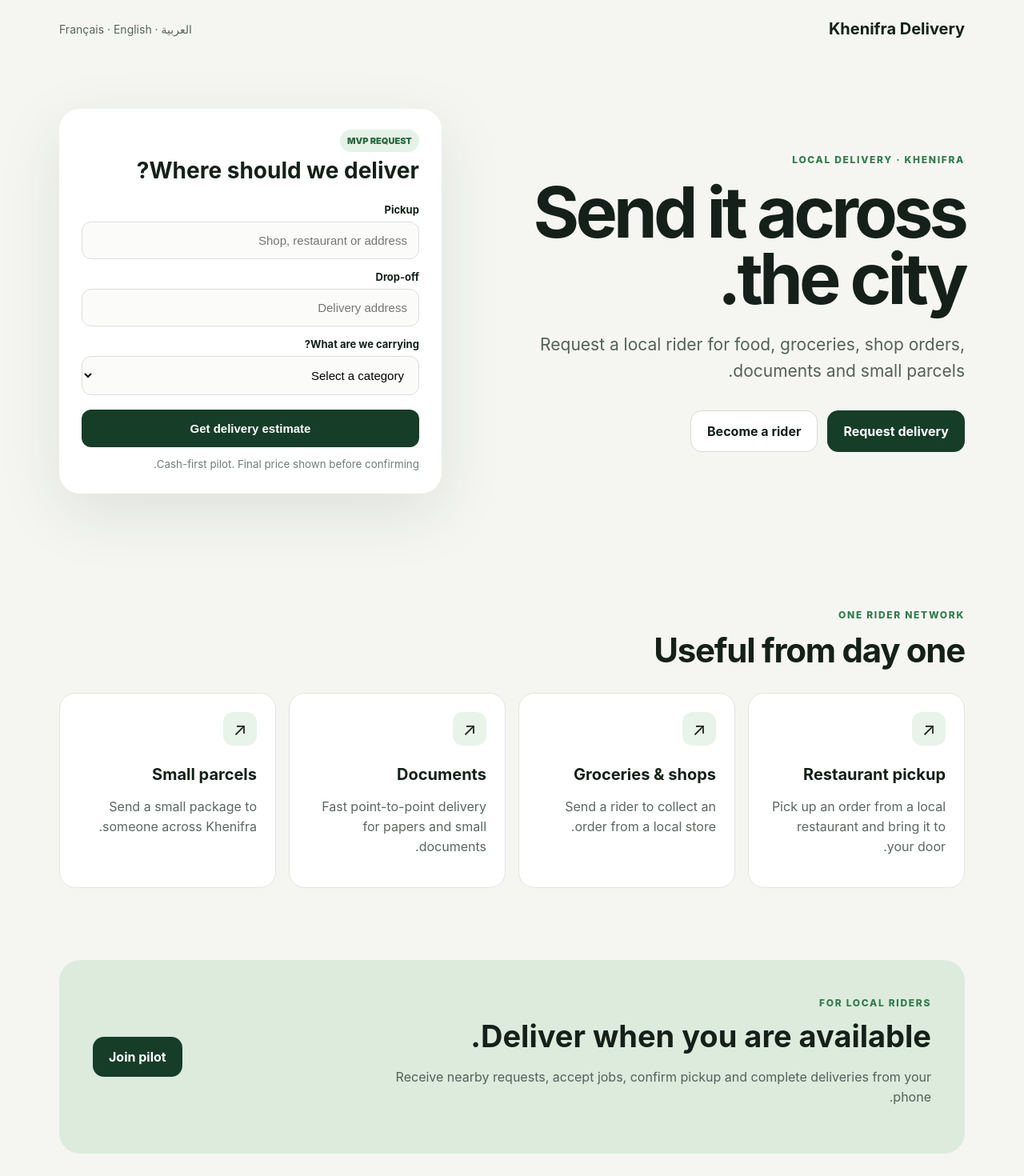
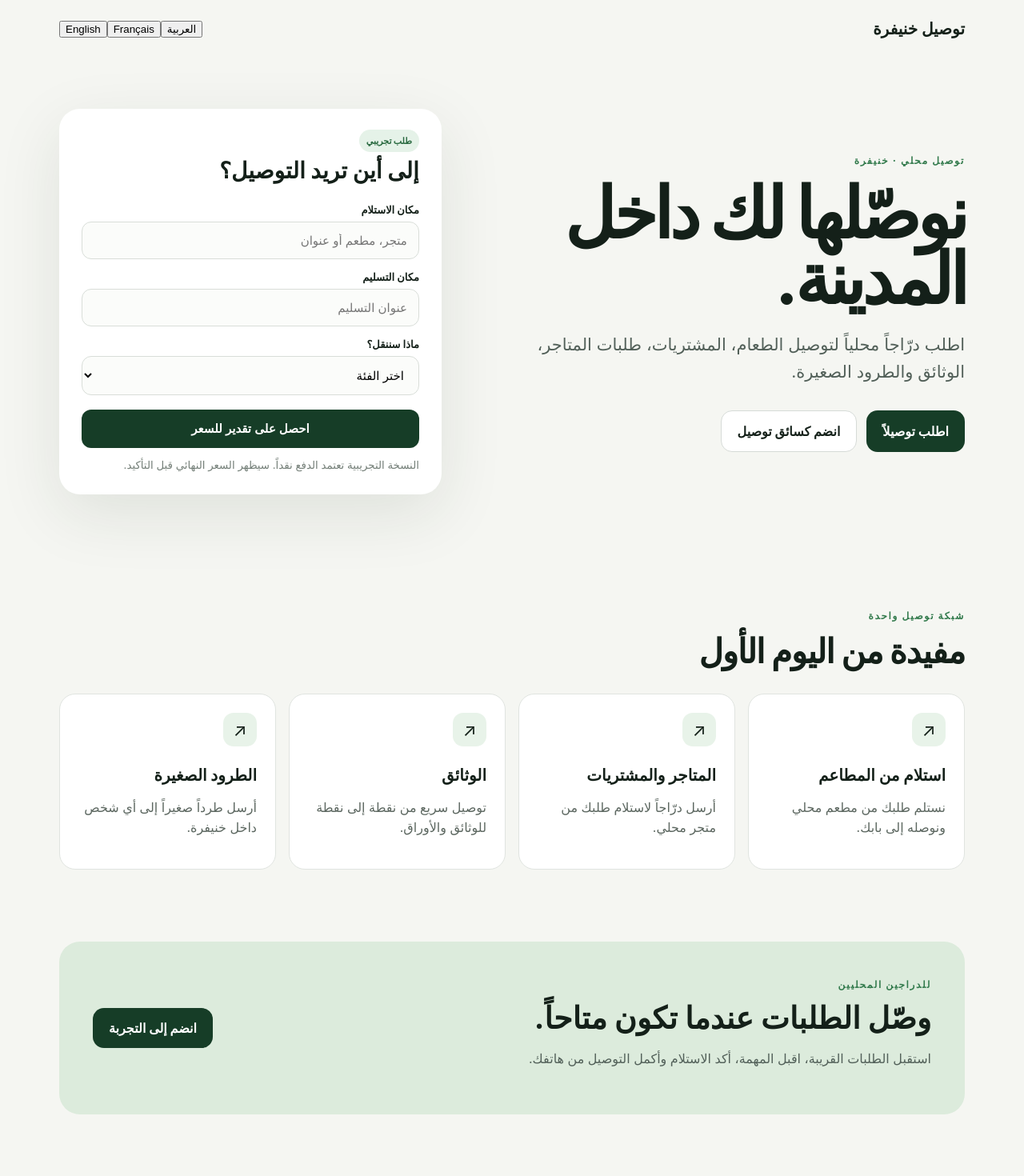
Before and after one commit to yopisimoni/yopisimoni, a Next.js app in the folder projects/khenifra-bike-delivery/: page / in a window 1280 px wide. Shown: the top 1470 px of the page at 80% size. Built offline with nearby package versions, Linux system fonts and the light colour scheme.

Commit message:
Add Arabic-first multilingual UI with RTL support

```diff
--- a/projects/khenifra-bike-delivery/src/app/page.tsx
+++ b/projects/khenifra-bike-delivery/src/app/page.tsx
@@ -1,58 +1,168 @@
-const services = [
-  ["Restaurant pickup", "Pick up an order from a local restaurant and bring it to your door."],
-  ["Groceries & shops", "Send a rider to collect an order from a local store."],
-  ["Documents", "Fast point-to-point delivery for papers and small documents."],
-  ["Small parcels", "Send a small package to someone across Khenifra."],
-];
+"use client";
+
+import { useState } from "react";
+
+type Lang = "ar" | "fr" | "en";
+
+const copy = {
+  ar: {
+    brand: "توصيل خنيفرة",
+    eyebrow: "توصيل محلي · خنيفرة",
+    title: "نوصّلها لك داخل المدينة.",
+    lead: "اطلب درّاجاً محلياً لتوصيل الطعام، المشتريات، طلبات المتاجر، الوثائق والطرود الصغيرة.",
+    request: "اطلب توصيلاً",
+    rider: "انضم كسائق توصيل",
+    requestTag: "طلب تجريبي",
+    where: "إلى أين تريد التوصيل؟",
+    pickup: "مكان الاستلام",
+    pickupPlaceholder: "متجر، مطعم أو عنوان",
+    dropoff: "مكان التسليم",
+    dropoffPlaceholder: "عنوان التسليم",
+    carrying: "ماذا سننقل؟",
+    choose: "اختر الفئة",
+    food: "طلب طعام",
+    groceries: "مشتريات / طلب متجر",
+    documents: "وثائق",
+    parcel: "طرد صغير",
+    estimate: "احصل على تقدير للسعر",
+    cash: "النسخة التجريبية تعتمد الدفع نقداً. سيظهر السعر النهائي قبل التأكيد.",
+    network: "شبكة توصيل واحدة",
+    useful: "مفيدة من اليوم الأول",
+    services: [
+      ["استلام من المطاعم", "نستلم طلبك من مطعم محلي ونوصله إلى بابك."],
+      ["المتاجر والمشتريات", "أرسل درّاجاً لاستلام طلبك من متجر محلي."],
+      ["الوثائق", "توصيل سريع من نقطة إلى نقطة للوثائق والأوراق."],
+      ["الطرود الصغيرة", "أرسل طرداً صغيراً إلى أي شخص داخل خنيفرة."],
+    ],
+    forRiders: "للدراجين المحليين",
+    riderTitle: "وصّل الطلبات عندما تكون متاحاً.",
+    riderText: "استقبل الطلبات القريبة، اقبل المهمة، أكد الاستلام وأكمل التوصيل من هاتفك.",
+    join: "انضم إلى التجربة",
+  },
+  fr: {
+    brand: "Khenifra Livraison",
+    eyebrow: "LIVRAISON LOCALE · KHENIFRA",
+    title: "On livre partout dans la ville.",
+    lead: "Demandez un livreur local pour les repas, courses, commandes de magasins, documents et petits colis.",
+    request: "Demander une livraison",
+    rider: "Devenir livreur",
+    requestTag: "DEMANDE MVP",
+    where: "Où devons-nous livrer ?",
+    pickup: "Ramassage",
+    pickupPlaceholder: "Magasin, restaurant ou adresse",
+    dropoff: "Livraison",
+    dropoffPlaceholder: "Adresse de livraison",
+    carrying: "Que transportons-nous ?",
+    choose: "Choisir une catégorie",
+    food: "Commande de repas",
+    groceries: "Courses / commande magasin",
+    documents: "Documents",
+    parcel: "Petit colis",
+    estimate: "Obtenir une estimation",
+    cash: "Pilote en paiement comptant. Le prix final sera affiché avant confirmation.",
+    network: "UN SEUL RÉSEAU DE LIVREURS",
+    useful: "Utile dès le premier jour",
+    services: [
+      ["Ramassage restaurant", "Nous récupérons votre commande dans un restaurant local et la livrons chez vous."],
+      ["Courses & magasins", "Envoyez un livreur récupérer une commande dans un commerce local."],
+      ["Documents", "Livraison rapide de documents d’un point à un autre."],
+      ["Petits colis", "Envoyez un petit colis à quelqu’un dans Khenifra."],
+    ],
+    forRiders: "POUR LES LIVREURS LOCAUX",
+    riderTitle: "Livrez quand vous êtes disponible.",
+    riderText: "Recevez les demandes proches, acceptez les missions, confirmez le ramassage et terminez les livraisons depuis votre téléphone.",
+    join: "Rejoindre le pilote",
+  },
+  en: {
+    brand: "Khenifra Delivery",
+    eyebrow: "LOCAL DELIVERY · KHENIFRA",
+    title: "Send it across the city.",
+    lead: "Request a local rider for food, groceries, shop orders, documents and small parcels.",
+    request: "Request delivery",
+    rider: "Become a rider",
+    requestTag: "MVP REQUEST",
+    where: "Where should we deliver?",
+    pickup: "Pickup",
+    pickupPlaceholder: "Shop, restaurant or address",
+    dropoff: "Drop-off",
+    dropoffPlaceholder: "Delivery address",
+    carrying: "What are we carrying?",
+    choose: "Select a category",
+    food: "Food order",
+    groceries: "Groceries / shop order",
+    documents: "Documents",
+    parcel: "Small parcel",
+    estimate: "Get delivery estimate",
+    cash: "Cash-first pilot. Final price shown before confirming.",
+    network: "ONE RIDER NETWORK",
+    useful: "Useful from day one",
+    services: [
+      ["Restaurant pickup", "Pick up an order from a local restaurant and bring it to your door."],
+      ["Groceries & shops", "Send a rider to collect an order from a local store."],
+      ["Documents", "Fast point-to-point delivery for papers and small documents."],
+      ["Small parcels", "Send a small package to someone across Khenifra."],
+    ],
+    forRiders: "FOR LOCAL RIDERS",
+    riderTitle: "Deliver when you are available.",
+    riderText: "Receive nearby requests, accept jobs, confirm pickup and complete deliveries from your phone.",
+    join: "Join pilot",
+  },
+} as const;
 
 export default function Home() {
+  const [lang, setLang] = useState<Lang>("ar");
+  const t = copy[lang];
+  const rtl = lang === "ar";
+
   return (
-    <main>
+    <main dir={rtl ? "rtl" : "ltr"} lang={lang}>
       <nav className="nav">
-        <strong>Khenifra Delivery</strong>
-        <div className="lang">العربية · Français · English</div>
+        <strong>{t.brand}</strong>
+        <div className="langSwitcher" aria-label="Language selector">
+          <button className={lang === "ar" ? "active" : ""} onClick={() => setLang("ar")}>العربية</button>
+          <button className={lang === "fr" ? "active" : ""} onClick={() => setLang("fr")}>Français</button>
+          <button className={lang === "en" ? "active" : ""} onClick={() => setLang("en")}>English</button>
+        </div>
       </nav>
 
       <section className="hero">
         <div>
-          <span className="eyebrow">LOCAL DELIVERY · KHENIFRA</span>
-          <h1>Send it across the city.</h1>
-          <p className="lead">
-            Request a local rider for food, groceries, shop orders, documents and small parcels.
-          </p>
+          <span className="eyebrow">{t.eyebrow}</span>
+          <h1>{t.title}</h1>
+          <p className="lead">{t.lead}</p>
           <div className="actions">
-            <a className="button primary" href="#request">Request delivery</a>
-            <a className="button secondary" href="#riders">Become a rider</a>
+            <a className="button primary" href="#request">{t.request}</a>
+            <a className="button secondary" href="#riders">{t.rider}</a>
           </div>
         </div>
 
         <div className="requestCard" id="request">
-          <span className="status">MVP REQUEST</span>
-          <h2>Where should we deliver?</h2>
-          <label>Pickup</label>
-          <input placeholder="Shop, restaurant or address" />
-          <label>Drop-off</label>
-          <input placeholder="Delivery address" />
-          <label>What are we carrying?</label>
+          <span className="status">{t.requestTag}</span>
+          <h2>{t.where}</h2>
+          <label>{t.pickup}</label>
+          <input placeholder={t.pickupPlaceholder} />
+          <label>{t.dropoff}</label>
+          <input placeholder={t.dropoffPlaceholder} />
+          <label>{t.carrying}</label>
           <select defaultValue="">
-            <option value="" disabled>Select a category</option>
-            <option>Food order</option>
-            <option>Groceries / shop order</option>
-            <option>Documents</option>
-            <option>Small parcel</option>
+            <option value="" disabled>{t.choose}</option>
+            <option>{t.food}</option>
+            <option>{t.groceries}</option>
+            <option>{t.documents}</option>
+            <option>{t.parcel}</option>
           </select>
-          <button>Get delivery estimate</button>
-          <small>Cash-first pilot. Final price shown before confirming.</small>
+          <button>{t.estimate}</button>
+          <small>{t.cash}</small>
         </div>
       </section>
 
       <section className="services">
         <div className="sectionHead">
-          <span className="eyebrow">ONE RIDER NETWORK</span>
-          <h2>Useful from day one</h2>
+          <span className="eyebrow">{t.network}</span>
+          <h2>{t.useful}</h2>
         </div>
         <div className="grid">
-          {services.map(([title, text]) => (
+          {t.services.map(([title, text]) => (
             <article key={title}>
               <div className="icon">↗</div>
               <h3>{title}</h3>
@@ -64,11 +174,11 @@ export default function Home() {
 
       <section className="rider" id="riders">
         <div>
-          <span className="eyebrow">FOR LOCAL RIDERS</span>
-          <h2>Deliver when you are available.</h2>
-          <p>Receive nearby requests, accept jobs, confirm pickup and complete deliveries from your phone.</p>
+          <span className="eyebrow">{t.forRiders}</span>
+          <h2>{t.riderTitle}</h2>
+          <p>{t.riderText}</p>
         </div>
-        <a className="button primary" href="mailto:simohamed.amara@gmail.com?subject=Khenifra%20Delivery%20Rider">Join pilot</a>
+        <a className="button primary" href="mailto:simohamed.amara@gmail.com?subject=Khenifra%20Delivery%20Rider">{t.join}</a>
       </section>
     </main>
   );
```
